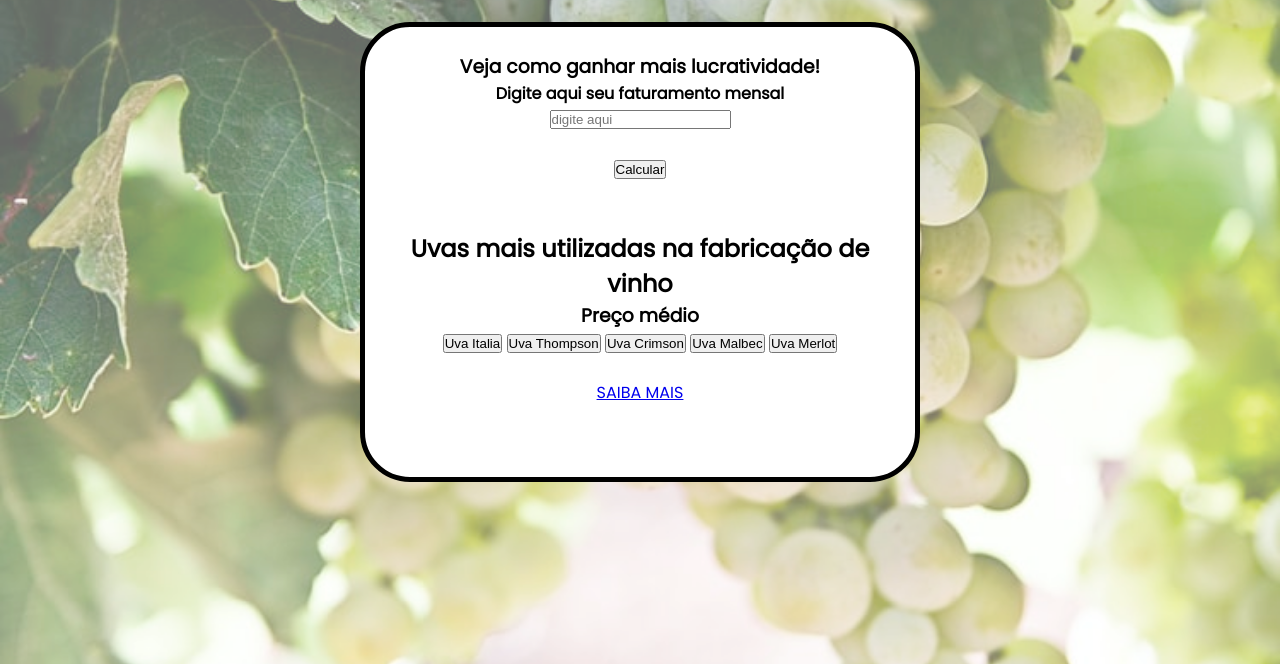
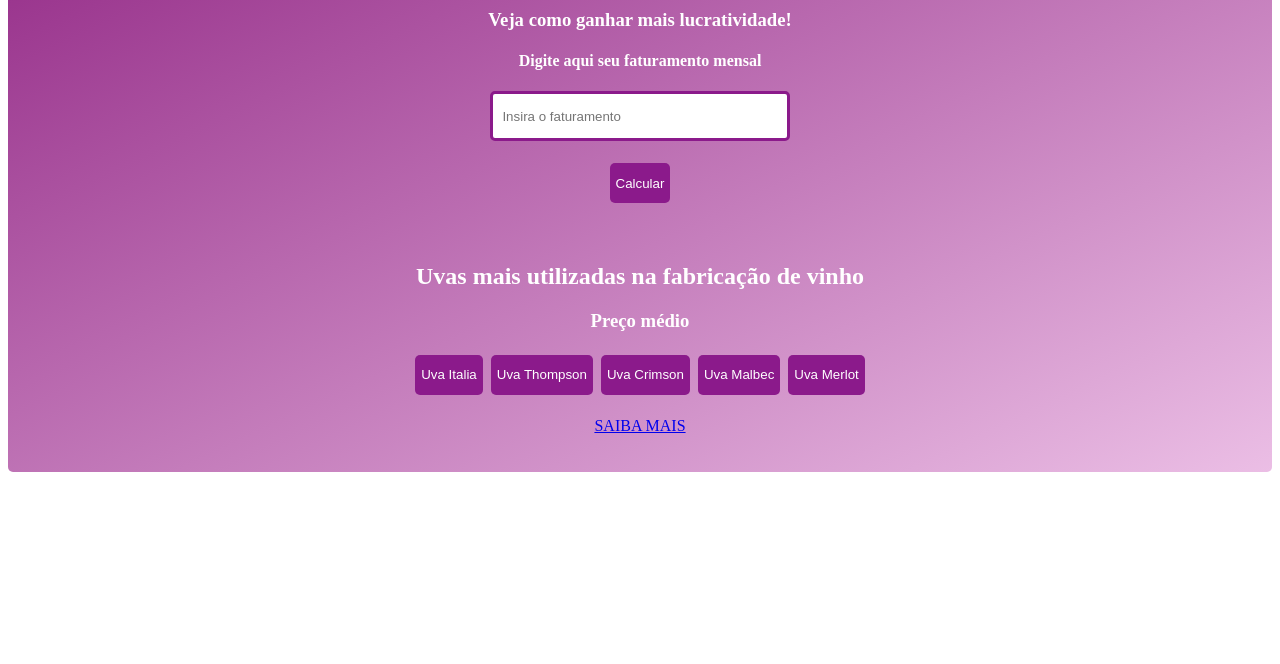
Before and after one commit to SamuckqaDev/VitiWine_2, a plain HTML site: page Simulador financeiro/index.html in a window 1280 px wide. Shown: the part 136-800 px from the top of the page. Drawn offline with Linux system fonts and the light colour scheme.

Commit message:
calculadora atualizada

```diff
--- a/Simulador financeiro/calc.js
+++ b/Simulador financeiro/calc.js
@@ -3,8 +3,9 @@ function Calcular() {
   var result1 = ipt_calculo * 0.1;
   var result = Number(result1 + ipt_calculo);
 
-  div_calc.innerHTML += `Seu lucro atual é de <b> R$ ${ipt_calculo.toFixed(2)}</b>Após aquisição dos nossos serviços seus lucros passam  ser de<b> R$ ${result.toFixed(2)}</b> <br> `;
+  div_calc.innerHTML += `Seu lucro atual é de <b> R$ ${ipt_calculo.toFixed(2)}</b>Após aquisição dos nossos serviços seus lucros passam  ser de<b> R$ ${result.toFixed(2)}</b> <br><br> `;
 
+  div_some.style.display = 'none'
 }
 
 function italia() {
@@ -14,7 +15,7 @@ function italia() {
 
   var total = faturar + result
 
-  div_calc.innerHTML += `Seu lucro na uva <b>Italía</b> será de <b> R$ ${total.toFixed(2)}</b> <br> `;
+  div_calc.innerHTML += `Seu lucro na uva <b>Italía</b> será de <b> R$ ${total.toFixed(2)}</b> <br><br> `;
 }
 
 function thompson() {
@@ -24,7 +25,7 @@ function thompson() {
 
   var total = faturar + result
 
-  div_calc.innerHTML += `Seu lucro na uva <b>Thompson</b> será de <b> R$ ${total.toFixed(2)}</b> <br> `;
+  div_calc.innerHTML += `Seu lucro na uva <b>Thompson</b> será de <b> R$ ${total.toFixed(2)}</b> <br><br> `;
 }
 
 function crimson() {
@@ -34,7 +35,7 @@ function crimson() {
 
   var total = faturar + result
 
-  div_calc.innerHTML += `Seu lucro na uva <b>Crismson</b> será de <b>R$ ${total.toFixed(2)} </b><br>`;
+  div_calc.innerHTML += `Seu lucro na uva <b>Crismson</b> será de <b>R$ ${total.toFixed(2)} </b><br><br>`;
 }
 
 function malbec() {
@@ -45,7 +46,7 @@ function malbec() {
 
   var total = faturar + result
 
-  div_calc.innerHTML += `Seu lucro da uva <b>Malbec</b> será de <b>R$ ${total.toFixed(2)}</b> <br>`;
+  div_calc.innerHTML += `Seu lucro da uva <b>Malbec</b> será de <b>R$ ${total.toFixed(2)}</b> <br><br>`;
 }
 
 function merlot() {
@@ -56,5 +57,5 @@ function merlot() {
 
   var total = faturar + result
 
-  div_calc.innerHTML += `Seu lucro  da uva <b>Merlot</b> será de <b> R$ ${total.toFixed(2)}</b> <br> `;
+  div_calc.innerHTML += `Seu lucro  da uva <b>Merlot</b> será de <b> R$ ${total.toFixed(2)}</b> <br><br> `;
 }
--- a/Simulador financeiro/index.html
+++ b/Simulador financeiro/index.html
@@ -5,8 +5,7 @@
     <link rel="preconnect" href="https://fonts.googleapis.com">
     <meta charset="UTF-8">
     <meta name="viewport" content="width=device-width, initial-scale=1.0">
-<link rel="preconnect" href="https://fonts.gstatic.com" crossorigin>
-<link href="https://fonts.googleapis.com/css2?family=Poppins&display=swap" rel="stylesheet">
+
     <link rel="stylesheet" href="style.css">
     <title>calculadora financeira</title>
     <script src="calc.js"></script>
@@ -15,31 +14,30 @@
 
 <body >
 
-    <div class="content">
-       <div class="fundo"></div>
+    <div class="fundo">
            <!--titulo-->
-
-        <div class="titulo">
+   <div class="aliamento">
+       <div id="div_some">
+        <div>
             <p>
                 <h1>Calculadora financeira</h1>
                 <h2>Aumente sua margem de lucro conosco!</h2>
             </p>
         </div>
-        <!--Input-->
-        <div class="container">
-            <div class="input">
+
                 <p>
 
                     <h3>Veja como ganhar mais lucratividade!</h3>
                 </p>
 
                 <h4>Digite aqui seu faturamento mensal</h4>
-                <input id="faturamento" type="text" placeholder="digite aqui"> <br> <br>
+                <input id="faturamento" type="text" placeholder="  Insira o faturamento"> <br> <br>
 
                 <div class="btn-calcular">
                     <button onclick="Calcular()">Calcular</button>
                 </div>
                 <br><br>
+            </div>
                 <!-- Bottons -->
             <h2>Uvas mais utilizadas na fabricação de vinho</h2>
             <h3>Preço médio</h3>
@@ -57,9 +55,8 @@
             <div id="div_calc"></div>
             <a class="btn btn-nav" href="/home/aluno/viti-wine/Simulador financeiro/desenho.jpeg" target="_blank">SAIBA MAIS</a>
             </div>
-        </div>
     </div>
-
+   </div>
 
 </body>
 
--- a/Simulador financeiro/style.css
+++ b/Simulador financeiro/style.css
@@ -1,43 +1,41 @@
-        * {
-            margin: 0;/* é a margin externa*/
-            padding: 0;/* é a margin interna*/
-        }
+.aliamento{
+    text-align: center;
+    align-items: center;
+    padding: 10px;
+  }
 
-        .content .fundo{
-            background-image: url(fundo.jpeg);
-            background-repeat: no-repeat;/*Nao repetir a imagem*/
-            background-size: cover;/* Ajusta a imagem*/
-            z-index: -1; /* menor prioridade */
-            position: absolute;/*nao esta em cascata, Nao possui regra*/
-            top:0;
-            bottom: 0;
-            left: 0;
-            right: 0;
-            width: 100%;
-            height: 100%;
-            opacity: 0.6;
-        }
+.fundo {
+    color: white;
+    border-radius: 5px;
+    height: 600px;
+    background-color: #B057A6; /* For browsers that do not support gradients */
+    background-image: linear-gradient(to bottom right, #912684, #ebbee5);
+}
 
-        .titulo{
-            text-align: center;
-            color: black;
-            width: 1000px;
-            margin: auto 150px;
-            margin-top: 50px;
-            font-family: 'Poppins', sans-serif;
-        }
+input[type=text] {
+    border-radius: 5px;
+    width: 300px;
+    height: 50px;
+    box-sizing: border-box;
+    border: 3px solid #8b1a8b;
+    outline: none;
+  }
 
-        .container {
-            background-color: white;
-            width: 500px;
-            height: 400px;
-            padding: 25px;
-            /* é a margin interna*/
-            text-align: center;
-            border: 5px solid black;/*Borda na de espessura e cor*/
-            border-radius: 50px; /*Arredondamento de borda*/
-            margin: auto;
-            margin-top: 25px;
-            font-family: 'Poppins', sans-serif;
-            overflow: auto;
-        }
+  input[type=text]:focus {
+    border: 3px solid #e4cce0;
+  }
+
+  button {
+    border-radius: 5px;
+    background-color: #8b1a8b;
+    border: none;
+    color: white;
+    height: 40px;
+    text-align: center;
+    margin: 4px 2px;
+    cursor: pointer;
+  }
+
+  #div_some {
+    display: block;
+  }
```
Also changed, not shown: Simulador financeiro/desenho.jpeg (deleted), Simulador financeiro/fundo.jpeg (deleted).
